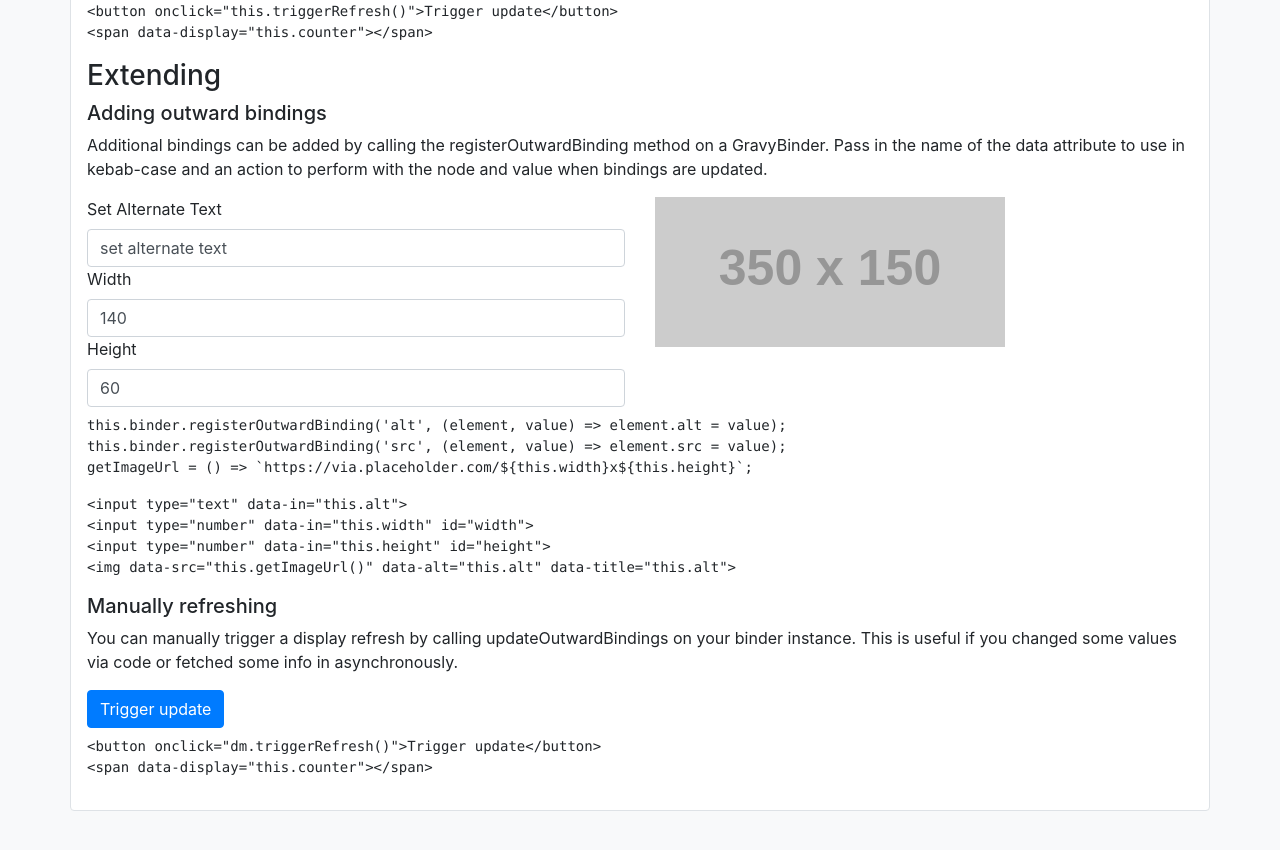
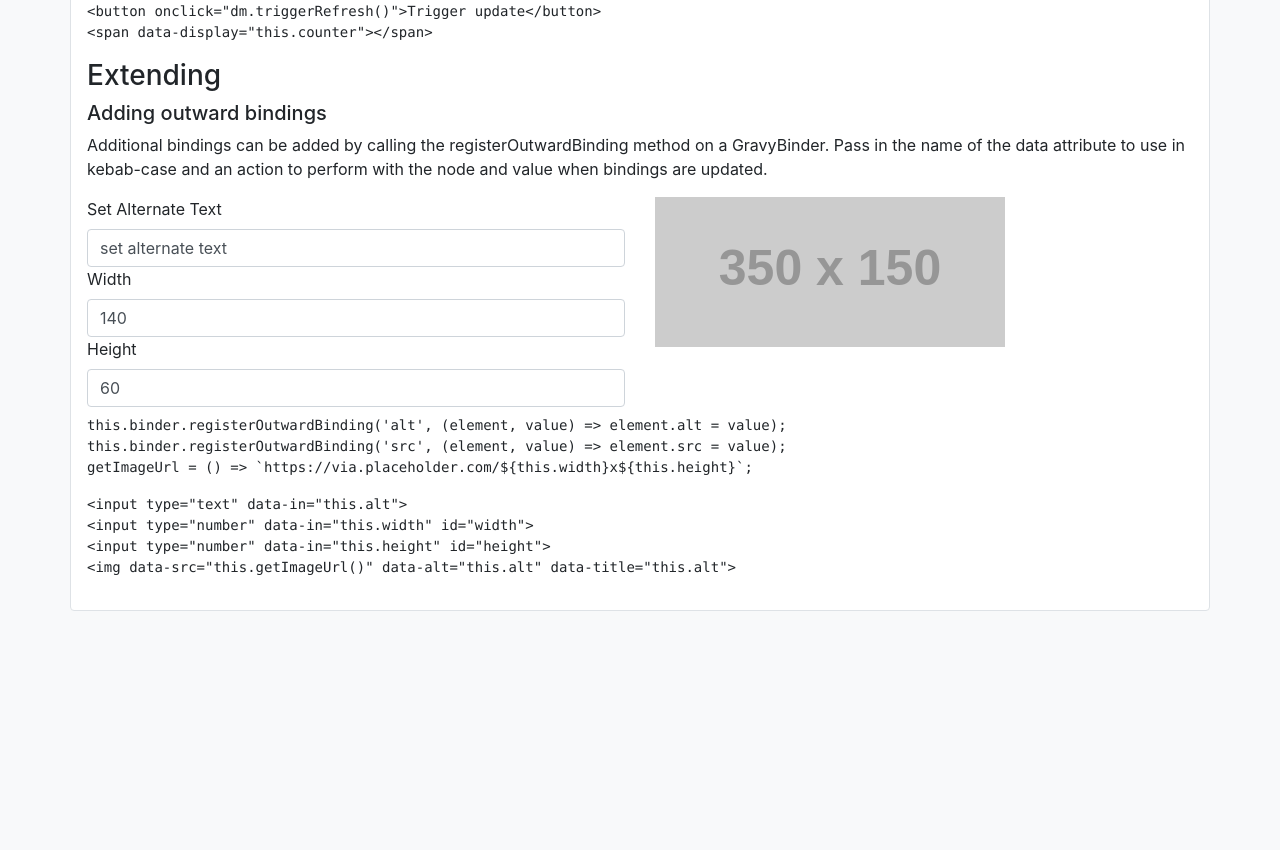
Before and after one commit to halomakes/gravy-bind, a website: page demo/index.html in a window 1280 px wide. Shown: the part 3854-4704 px from the top of the page. After the commit the page ends 4513 px from the top, so only its background shows below. Drawn offline with nearby package versions, Linux system fonts and the light colour scheme; placeholder pictures from the web are drawn by us; a script that the page names is missing.

Commit message:
fix doc error

```diff
--- a/demo/index.html
+++ b/demo/index.html
@@ -362,13 +362,13 @@
                     </p>
                     <div class="row my-2">
                         <div class="col">
-                            <button class="btn btn-primary" onclick="this.triggerRefresh()">Trigger update</button>
+                            <button class="btn btn-primary" onclick="dm.triggerRefresh()">Trigger update</button>
                         </div>
                         <div class="col">
                             <span data-display="this.counter"></span>
                         </div>
                     </div>
-                    <pre><code class="language-html">&lt;button onclick=&quot;this.triggerRefresh()&quot;&gt;Trigger update&lt;/button&gt;
+                    <pre><code class="language-html">&lt;button onclick=&quot;dm.triggerRefresh()&quot;&gt;Trigger update&lt;/button&gt;
 &lt;span data-display=&quot;this.counter&quot;&gt;&lt;/span&gt;</code></pre>
                 </div>
             </div>
@@ -410,24 +410,6 @@ getImageUrl = () =&gt; `https://via.placeholder.com/${this.width}x${this.height}
 &lt;input type=&quot;number&quot; data-in=&quot;this.height&quot; id=&quot;height&quot;&gt;
 &lt;img data-src=&quot;this.getImageUrl()&quot; data-alt=&quot;this.alt&quot; data-title=&quot;this.alt&quot;&gt;</code></pre>
                 </div>
-                <div>
-                    <h5>Manually refreshing</h5>
-                    <p>
-                        You can manually trigger a display refresh by calling updateOutwardBindings on your binder
-                        instance. This is useful if you changed some values via code or fetched some info in
-                        asynchronously.
-                    </p>
-                    <div class="row my-2">
-                        <div class="col">
-                            <button class="btn btn-primary" onclick="dm.triggerRefresh()">Trigger update</button>
-                        </div>
-                        <div class="col">
-                            <span data-display="this.counter"></span>
-                        </div>
-                    </div>
-                    <pre><code class="language-html">&lt;button onclick=&quot;dm.triggerRefresh()&quot;&gt;Trigger update&lt;/button&gt;
-&lt;span data-display=&quot;this.counter&quot;&gt;&lt;/span&gt;</code></pre>
-                </div>
             </div>
         </div>
     </div>
```
